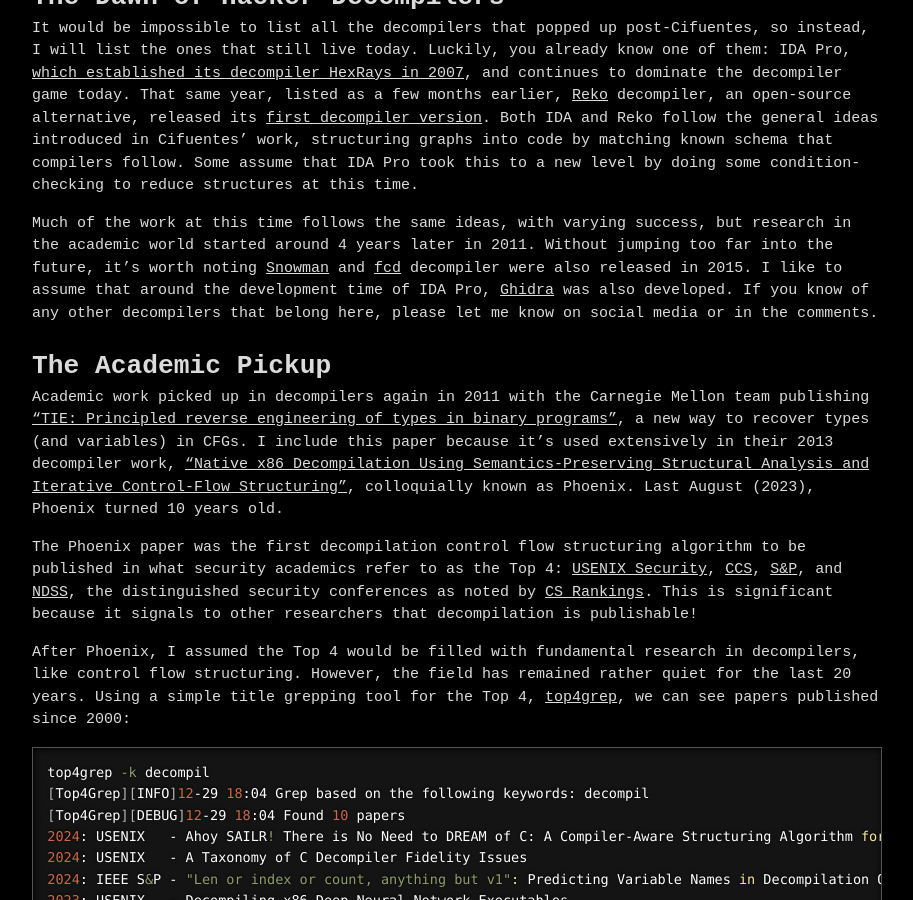
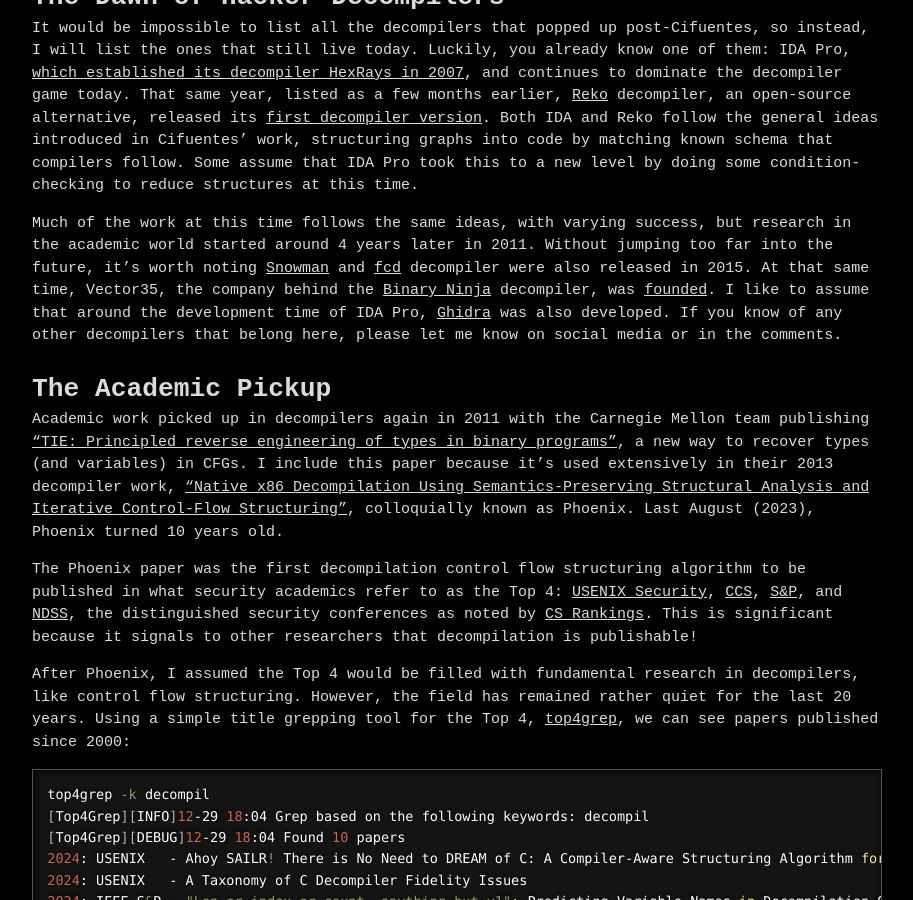
Before and after one commit to mahaloz/mahaloz.re, a Jekyll site: the page built from _posts/2024-01-02-dec-history-pt1.md, in a window 1280 px wide and 900 px high, scrolled down 4255 px. Shown: the whole window, without its empty margins (183-1096 px from the left). Built offline with Jekyll 4.4.1, drawn with Linux system fonts in a browser that asks for light colours; comment, search, counter and statistics services are not loaded.

Commit message:
Add binja

```diff
--- a/_posts/2024-01-02-dec-history-pt1.md
+++ b/_posts/2024-01-02-dec-history-pt1.md
@@ -132,6 +132,7 @@ Some assume that IDA Pro took this to a new level by doing some condition-checki
 
 Much of the work at this time follows the same ideas, with varying success, but research in the academic world started around 4 years later in 2011.
 Without jumping too far into the future, it's worth noting [Snowman](https://github.com/x64dbg/snowman) and [fcd](https://github.com/fay59/fcd) decompiler were also released in 2015.
+At that same time, Vector35, the company behind the [Binary Ninja](https://binary.ninja/) decompiler, was [founded](https://www.crunchbase.com/organization/vector-35).
 I like to assume that around the development time of IDA Pro, [Ghidra](https://ghidra-sre.org/) was also developed.
 If you know of any other decompilers that belong here, please let me know on social media or in the comments.
 
```
